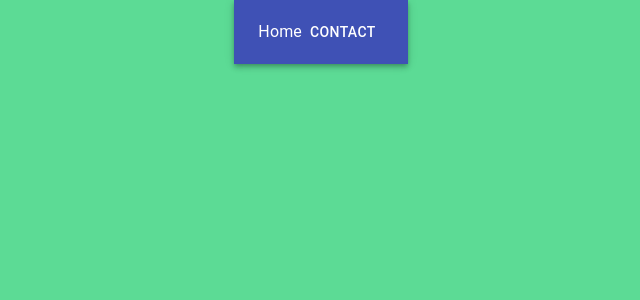
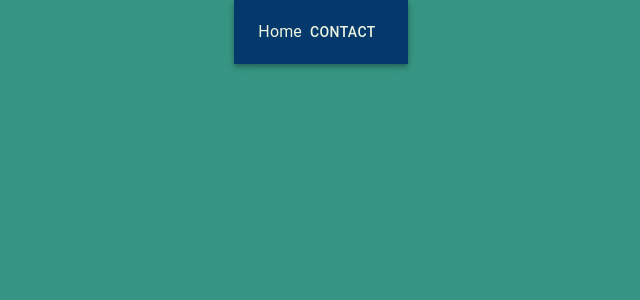
Before and after one commit to jceb30198/jceb30198.github.io, a React (Create React App) app: page / in a window 1280 px wide. Shown: the top 300 px of the page, without its empty margins (319-959 px from the left). Built offline with nearby package versions, Linux system fonts and the light colour scheme.

Commit message:
Working on  the color scheme that will be used with the background and the nav-bar.

```diff
--- a/src/App.css
+++ b/src/App.css
@@ -3,9 +3,9 @@
 }
 
 body {
-  background-color: #5CDB95;
+  background-color: #379683;
   display: flex;
-  flex-direction: column;
+  flex-direction: column-reverse;
   align-items: center;
   justify-content: center;
   font-size: calc(10px + 2vmin);
--- a/src/components/Nav/Nav.js
+++ b/src/components/Nav/Nav.js
@@ -1,5 +1,10 @@
 import React from 'react';
-import { AppBar, Button, Toolbar, Typography } from '@material-ui/core';
+import { AppBar, Button, Toolbar, Typography, styled } from '@material-ui/core';
+
+const MyAppBar = styled(AppBar)({
+  background: '#05386B',
+  color: '#EDF5E1'
+})
 
 class Nav extends React.Component {
   constructor(props) {
@@ -9,14 +14,16 @@ class Nav extends React.Component {
     }
   }
 
+
   render() {
+
     return (
-      <AppBar className='nav-bar' position='static'>
+      <MyAppBar position='static'>
         <Toolbar>
           <Typography>Home</Typography>
           <Button color='inherit'>Contact</Button>
         </Toolbar>
-      </AppBar>
+      </MyAppBar>
 
     )
   }
```
Also changed, not shown: 1 other file (tests, documents, lock files or other folders).
